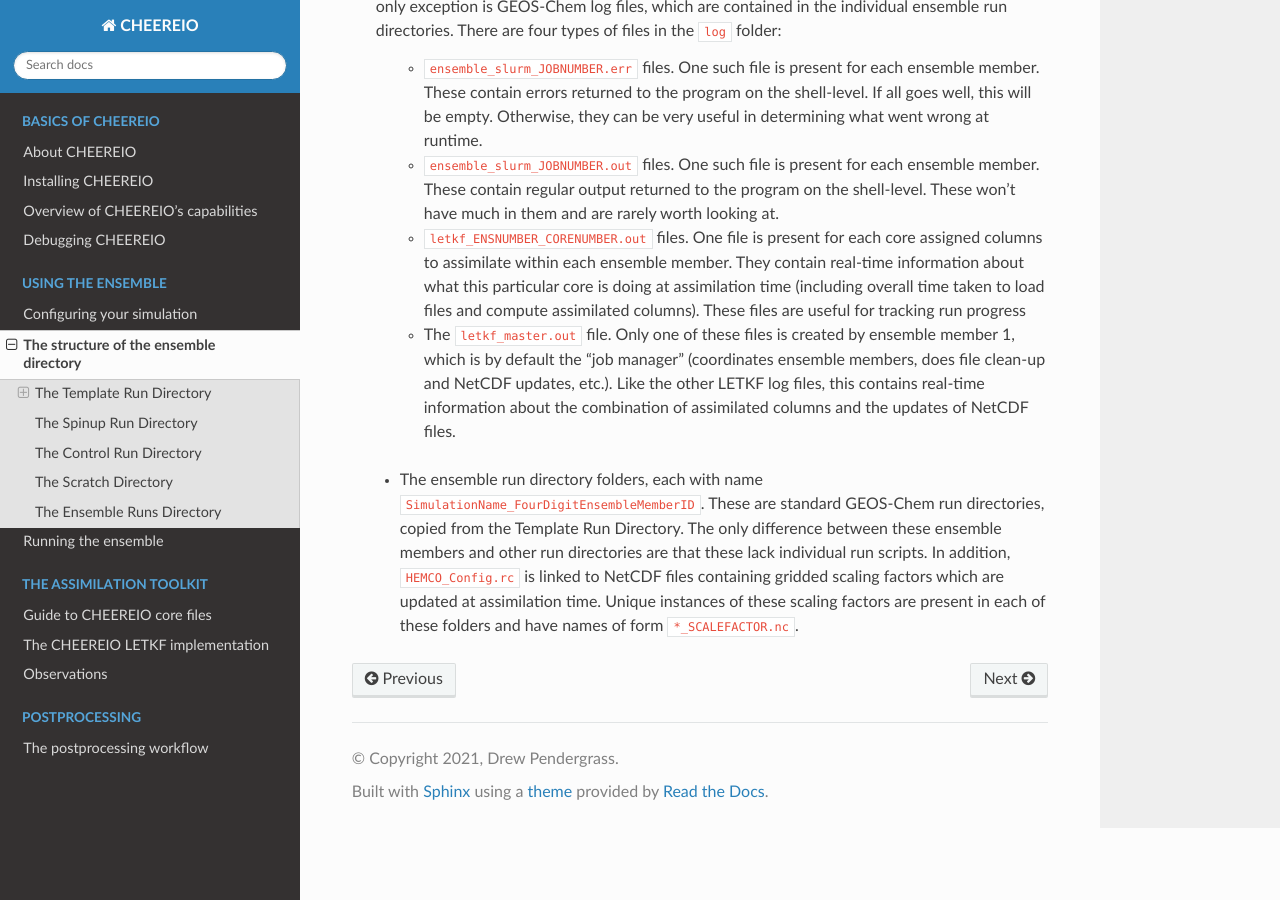
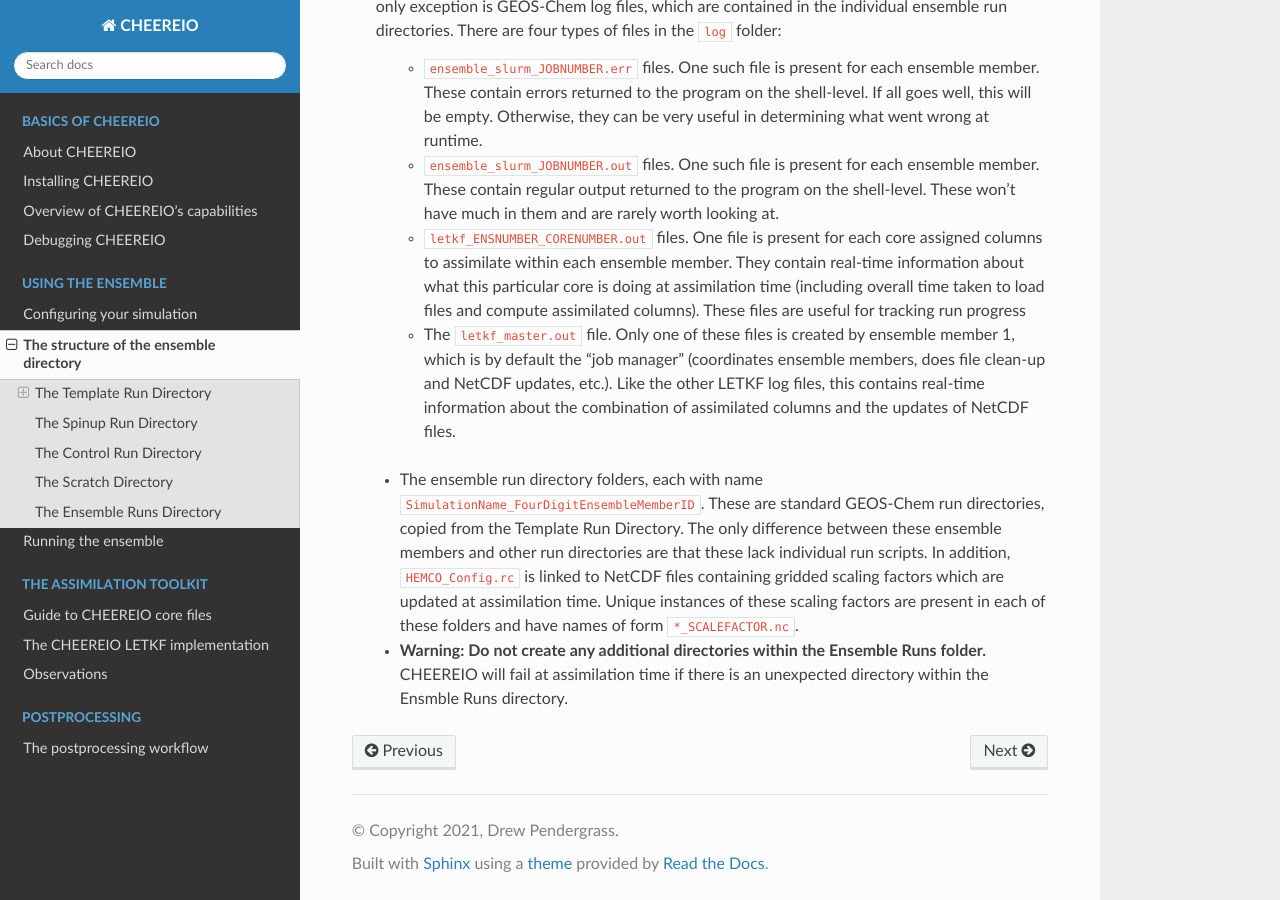
Before and after one commit to drewpendergrass/CHEEREIO, a Sphinx documentation site: the page built from docs/Guide-to-the-ensemble-directory.rst, in a window 1280 px wide and 900 px high, scrolled down 4987 px. Built offline with Sphinx 7.4.7 and the Read the Docs theme 2.0.0, drawn with Linux system fonts in a browser that asks for light colours.

Commit message:
clarify folder creation bug

```diff
--- a/docs/Guide-to-the-ensemble-directory.rst
+++ b/docs/Guide-to-the-ensemble-directory.rst
@@ -104,3 +104,4 @@ The Ensemble Runs directory is created in two stages over the course of running
    * The ``letkf_master.out`` file. Only one of these files is created by ensemble member 1, which is by default the "job manager" (coordinates ensemble members, does file clean-up and NetCDF updates, etc.). Like the other LETKF log files, this contains real-time information about the combination of assimilated columns and the updates of NetCDF files.
 
  * The ensemble run directory folders, each with name ``SimulationName_FourDigitEnsembleMemberID``. These are standard GEOS-Chem run directories, copied from the Template Run Directory. The only difference between these ensemble members and other run directories are that these lack individual run scripts. In addition, ``HEMCO_Config.rc`` is linked to NetCDF files containing gridded scaling factors which are updated at assimilation time. Unique instances of these scaling factors are present in each of these folders and have names of form ``*_SCALEFACTOR.nc``.
+ * **Warning: Do not create any additional directories within the Ensemble Runs folder.** CHEEREIO will fail at assimilation time if there is an unexpected directory within the Ensmble Runs directory.
```
